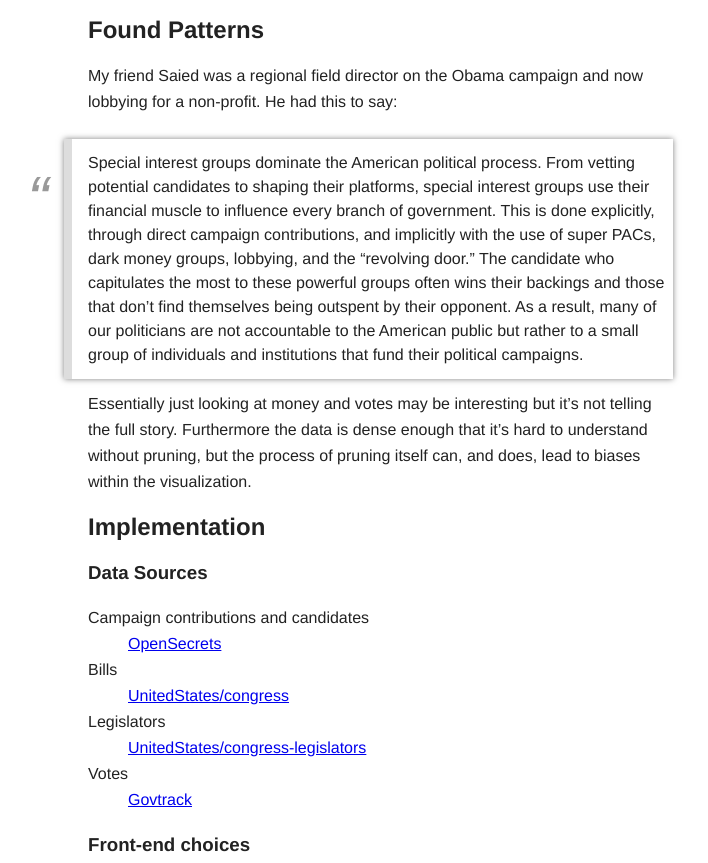
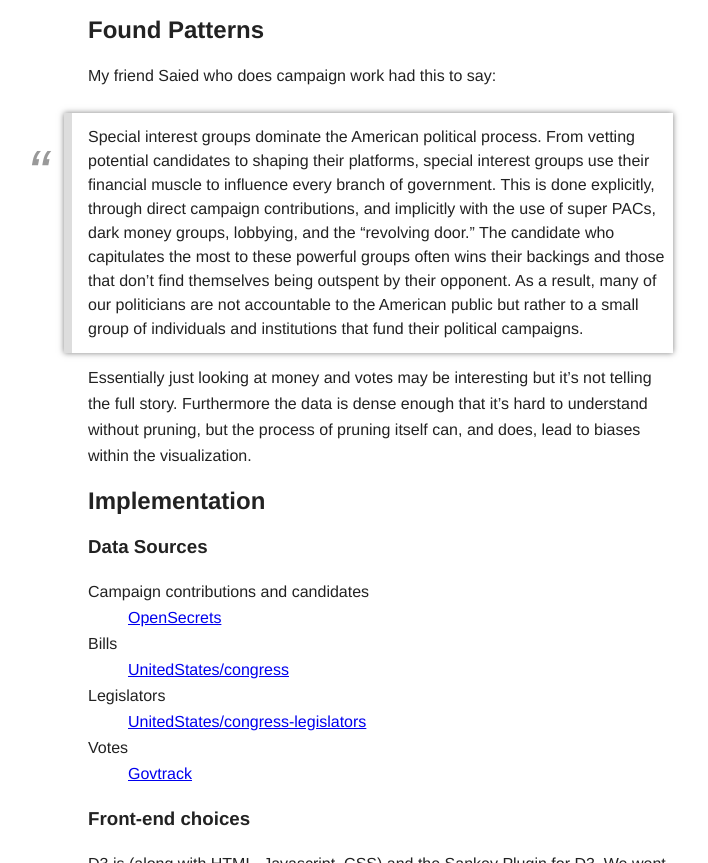
Before and after one commit to funseiki/cost_of_a_vote, a website: page social_viz_page/index.html in a window 1280 px wide. Shown: the part 1660-2523 px from the top of the page, without its empty margins (39-747 px from the left). Drawn offline with nearby package versions, Linux system fonts and the light colour scheme.

```diff
--- a/social_viz_page/index.html
+++ b/social_viz_page/index.html
@@ -67,7 +67,7 @@
                     <section>
                         <h2>Found Patterns</h2>
                         <p>
-My friend Saied was a regional field director on the Obama campaign and now lobbying for a non-profit. He had this to say:
+My friend Saied who does campaign work had this to say:
 
 <blockquote>
 Special interest groups dominate the American political process. From vetting
```
